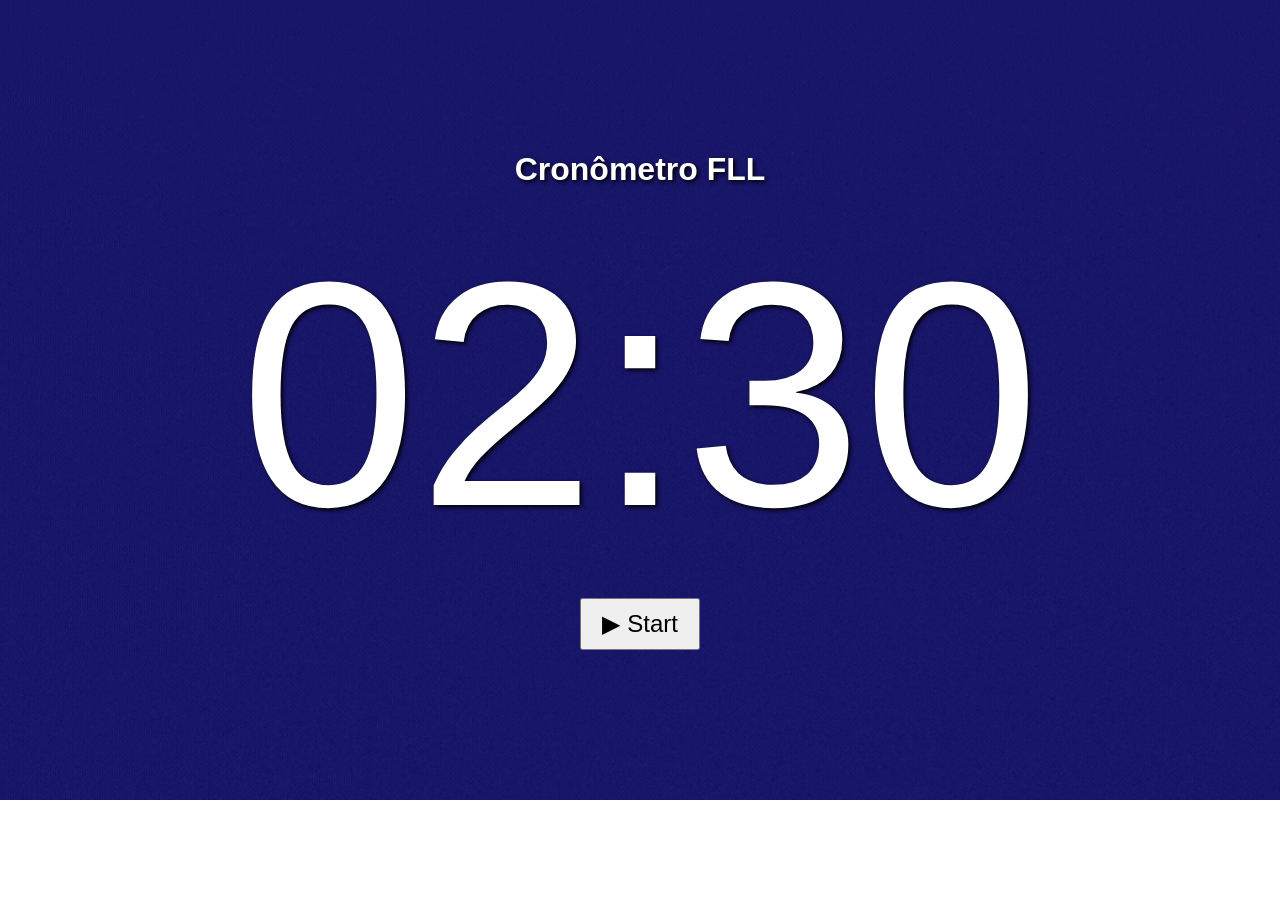
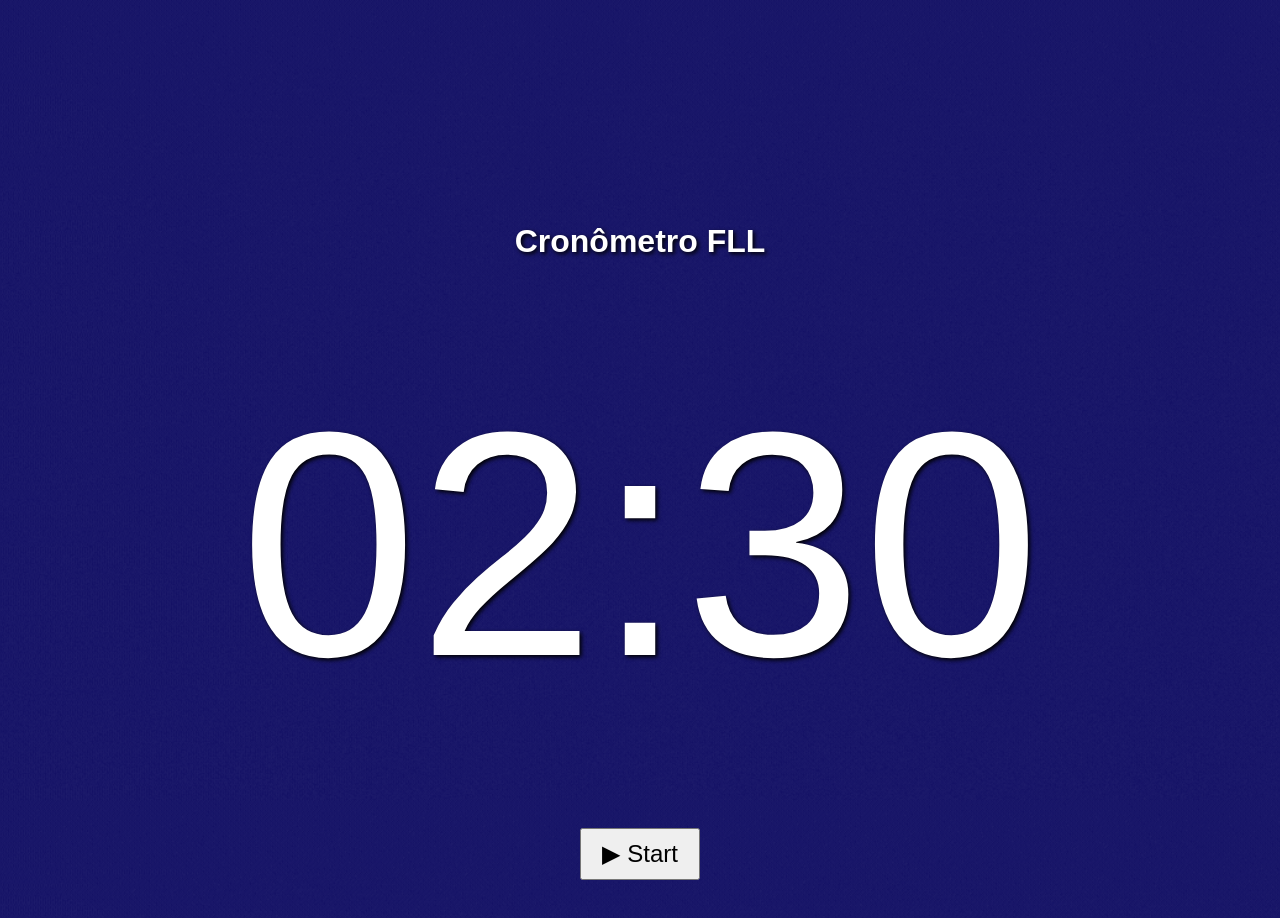
Before and after one commit to liece182/cronometro-fll, a plain HTML site: page index.html in a window 1280 px wide. Before the commit the page ends 800 px from the top, so only its background shows below. Drawn offline with Linux system fonts and the light colour scheme.

Commit message:
Update index.html

```diff
--- a/index.html
+++ b/index.html
@@ -13,12 +13,12 @@
       color: #fff;
       text-shadow: 2px 2px 4px #000;
     }
-    #timer { font-size: 20em; margin: 20px; }
+    #timer { font-size: 20em; margin: 100px; }
     button { font-size: 1.5em; padding: 10px 20px; cursor: pointer; }
   </style>
 </head>
 <body>
-  <br><br><br><br>
+  <br><br><br><br><br><br><br><br>
   <h1>Cronômetro FLL</h1>
   <div id="timer">02:30</div>
   <button id="startBtn">▶ Start</button>
```
